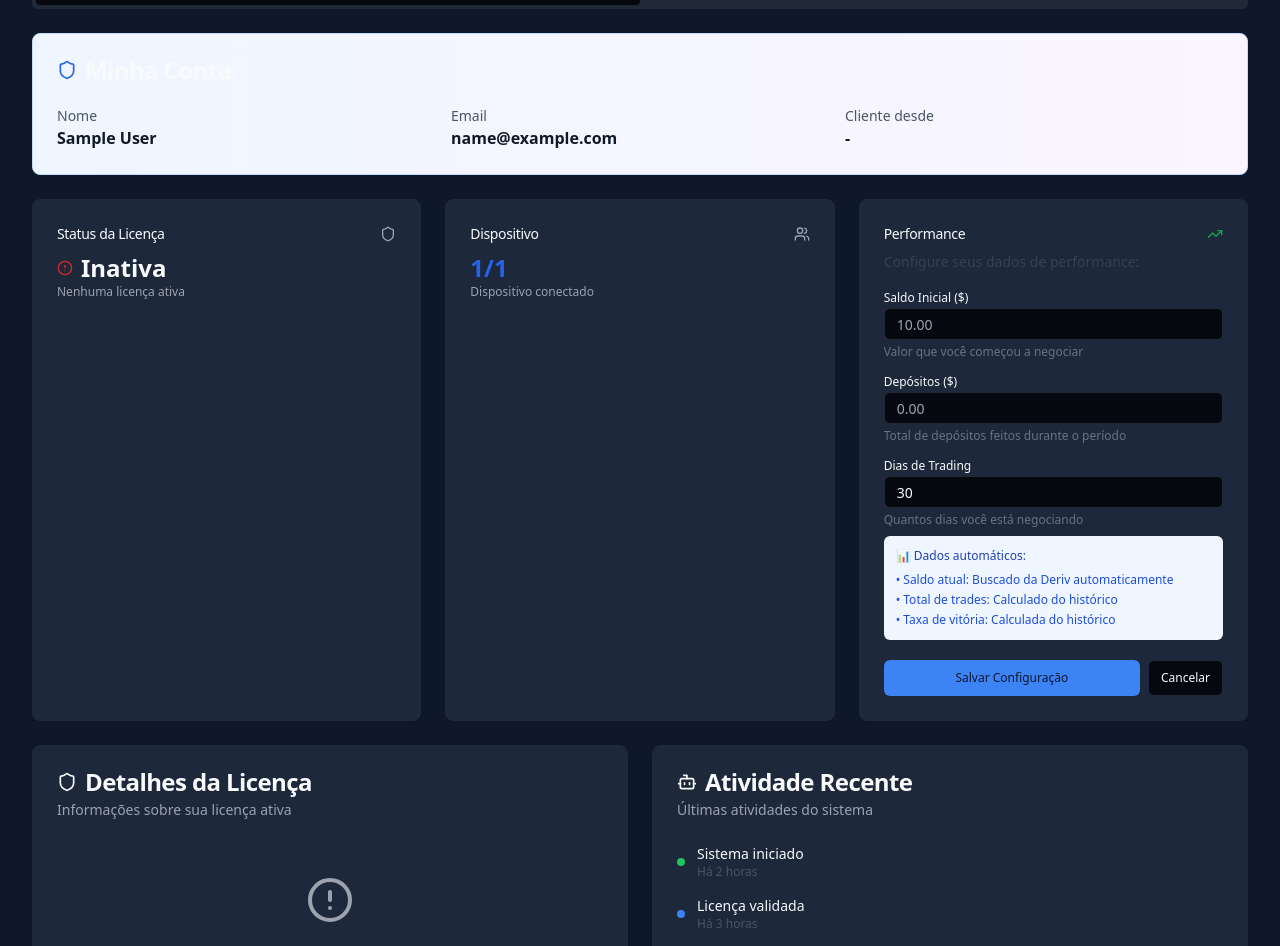
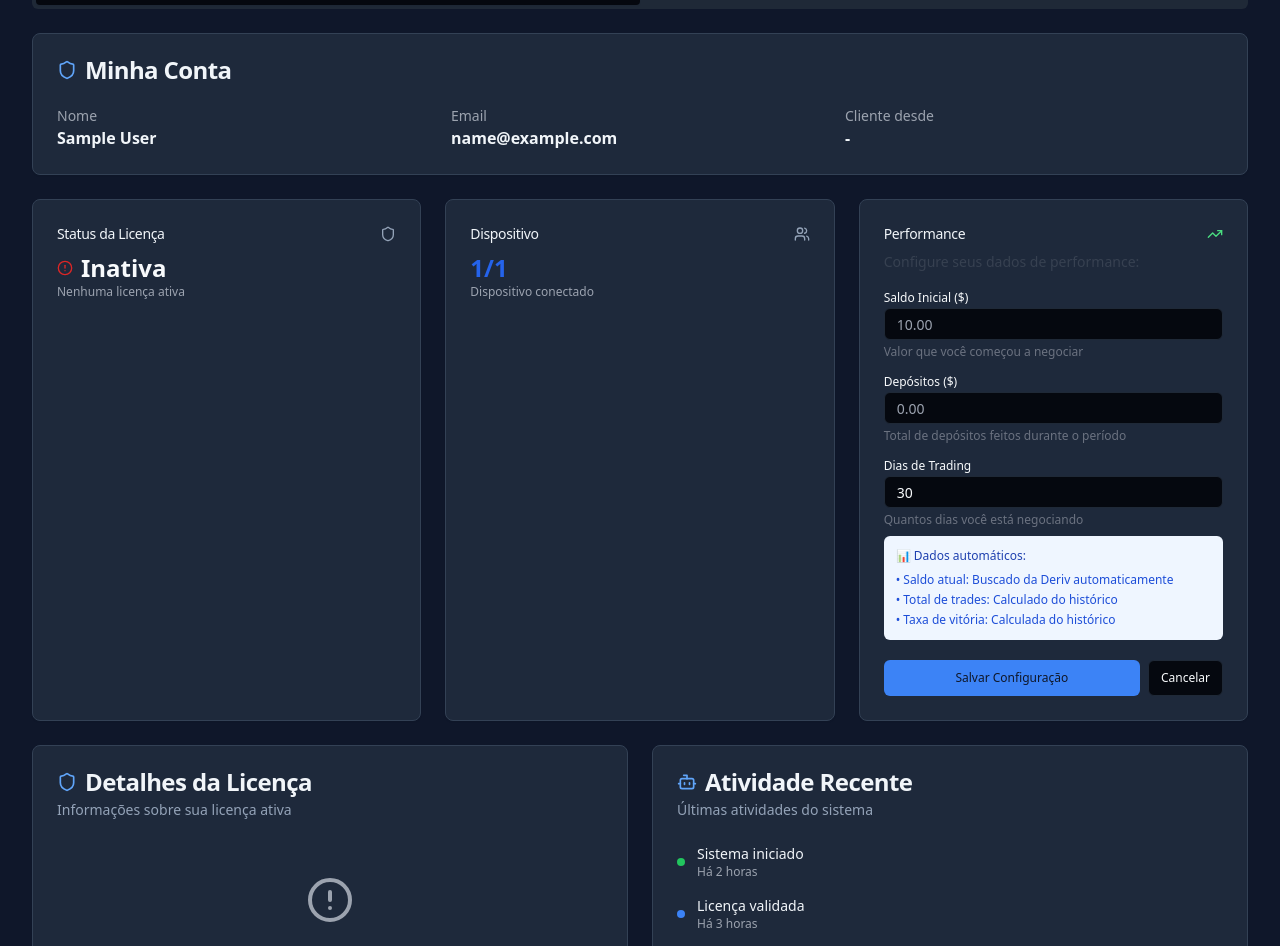
Before and after one commit to MarcusBragantini/mvb-bot-pro, a React (Vite) app: page /dashboard in a window 1280 px wide. Shown: the part 206-1152 px from the top of the page. Built offline with nearby package versions, Linux system fonts and the light colour scheme; no server answers; sample sign-in values are in the browser's storage.

Commit message:
🌙 Escurecer todos os cards brancos do Dashboard: Minha Conta, Status, Performance e Atividade

```diff
--- a/src/pages/Dashboard.tsx
+++ b/src/pages/Dashboard.tsx
@@ -394,7 +394,7 @@ export default function Dashboard() {
   return (
     <div className="min-h-screen bg-slate-900">
       {/* Header */}
-      <header className="bg-white shadow-sm border-b">
+      <header className="bg-slate-800 shadow-sm border-b border-slate-700">
         <div className="max-w-7xl mx-auto px-4 sm:px-6 lg:px-8">
           <div className="flex justify-between items-center h-16">
             <div className="flex items-center space-x-3">
@@ -455,46 +455,46 @@ export default function Dashboard() {
 
           <TabsContent value="overview" className="space-y-6" forceMount style={{ display: activeTab === 'overview' ? 'block' : 'none' }}>
             {/* Informações da Conta */}
-            <Card className="bg-gradient-to-r from-blue-50 to-purple-50 border-blue-200">
+            <Card className="bg-slate-800 border-slate-700">
               <CardHeader>
-                <CardTitle className="flex items-center gap-2">
-                  <Shield className="h-5 w-5 text-blue-600" />
+                <CardTitle className="flex items-center gap-2 text-slate-100">
+                  <Shield className="h-5 w-5 text-blue-400" />
                   Minha Conta
                 </CardTitle>
               </CardHeader>
               <CardContent className="space-y-4">
                 <div className="grid grid-cols-1 md:grid-cols-3 gap-4">
                   <div>
-                    <p className="text-sm text-gray-600">Nome</p>
-                    <p className="font-semibold text-gray-900">{user?.name}</p>
+                    <p className="text-sm text-gray-400">Nome</p>
+                    <p className="font-semibold text-slate-100">{user?.name}</p>
                   </div>
                   <div>
-                    <p className="text-sm text-gray-600">Email</p>
-                    <p className="font-semibold text-gray-900">{user?.email}</p>
+                    <p className="text-sm text-gray-400">Email</p>
+                    <p className="font-semibold text-slate-100">{user?.email}</p>
                   </div>
                   <div>
-                    <p className="text-sm text-gray-600">Cliente desde</p>
-                    <p className="font-semibold text-gray-900">
+                    <p className="text-sm text-gray-400">Cliente desde</p>
+                    <p className="font-semibold text-slate-100">
                       {user?.created_at ? new Date(user.created_at).toLocaleDateString('pt-BR') : '-'}
                     </p>
                   </div>
                 </div>
                 {activeLicense && (
-                  <div className="pt-4 border-t border-blue-200">
+                  <div className="pt-4 border-t border-slate-600">
                     <div className="grid grid-cols-1 md:grid-cols-4 gap-4">
                       <div>
-                        <p className="text-sm text-gray-600">Tipo de Licença</p>
+                        <p className="text-sm text-gray-400">Tipo de Licença</p>
                         <Badge className="mt-1 bg-blue-600 text-white">
                           {activeLicense.license_type.toUpperCase()}
                         </Badge>
                       </div>
                       <div>
-                        <p className="text-sm text-gray-600">Chave</p>
-                        <p className="font-mono text-xs font-semibold text-gray-900">{activeLicense.license_key}</p>
+                        <p className="text-sm text-gray-400">Chave</p>
+                        <p className="font-mono text-xs font-semibold text-slate-100">{activeLicense.license_key}</p>
                       </div>
                       <div>
-                        <p className="text-sm text-gray-600">Expira em</p>
-                        <p className="font-semibold text-gray-900">
+                        <p className="text-sm text-gray-400">Expira em</p>
+                        <p className="font-semibold text-slate-100">
                           {activeLicense.license_type === 'lifetime'
                             ? '∞ Vitalícia'
                             : activeLicense.license_type === 'free'
@@ -503,8 +503,8 @@ export default function Dashboard() {
                         </p>
                       </div>
                       <div>
-                        <p className="text-sm text-gray-600">Dispositivos</p>
-                        <p className="font-semibold text-gray-900">{activeLicense.max_devices} permitido(s)</p>
+                        <p className="text-sm text-gray-400">Dispositivos</p>
+                        <p className="font-semibold text-slate-100">{activeLicense.max_devices} permitido(s)</p>
                       </div>
                     </div>
                   </div>
@@ -514,10 +514,10 @@ export default function Dashboard() {
 
             {/* Status Cards */}
             <div className="grid grid-cols-1 md:grid-cols-2 lg:grid-cols-3 gap-6">
-              <Card>
+              <Card className="bg-slate-800 border-slate-700">
                 <CardHeader className="flex flex-row items-center justify-between space-y-0 pb-2">
-                  <CardTitle className="text-sm font-medium">Status da Licença</CardTitle>
-                  <Shield className="h-4 w-4 text-muted-foreground" />
+                  <CardTitle className="text-sm font-medium text-slate-100">Status da Licença</CardTitle>
+                  <Shield className="h-4 w-4 text-slate-400" />
                 </CardHeader>
                 <CardContent>
                   <div className="flex items-center space-x-2">
@@ -538,10 +538,10 @@ export default function Dashboard() {
                 </CardContent>
               </Card>
 
-              <Card>
+              <Card className="bg-slate-800 border-slate-700">
                 <CardHeader className="flex flex-row items-center justify-between space-y-0 pb-2">
-                  <CardTitle className="text-sm font-medium">Dispositivo</CardTitle>
-                  <Users className="h-4 w-4 text-muted-foreground" />
+                  <CardTitle className="text-sm font-medium text-slate-100">Dispositivo</CardTitle>
+                  <Users className="h-4 w-4 text-slate-400" />
                 </CardHeader>
                 <CardContent>
                   <div className="text-2xl font-bold text-blue-600">
@@ -555,10 +555,10 @@ export default function Dashboard() {
 
               {/* ✅ CORREÇÃO: Card de status do bot removido (causava problemas intermitentes) */}
 
-              <Card>
+              <Card className="bg-slate-800 border-slate-700">
                 <CardHeader className="flex flex-row items-center justify-between space-y-0 pb-2">
-                  <CardTitle className="text-sm font-medium">Performance</CardTitle>
-                  <TrendingUp className={`h-4 w-4 ${performance.isPositive ? 'text-green-600' : 'text-red-600'}`} />
+                  <CardTitle className="text-sm font-medium text-slate-100">Performance</CardTitle>
+                  <TrendingUp className={`h-4 w-4 ${performance.isPositive ? 'text-green-400' : 'text-red-400'}`} />
                 </CardHeader>
                 <CardContent>
                   {showConfigForm ? (
@@ -642,13 +642,13 @@ export default function Dashboard() {
 
             {/* License Details */}
             <div className="grid grid-cols-1 lg:grid-cols-2 gap-6">
-              <Card>
+              <Card className="bg-slate-800 border-slate-700">
                 <CardHeader>
-                  <CardTitle className="flex items-center space-x-2">
-                    <Shield className="h-5 w-5" />
+                  <CardTitle className="flex items-center space-x-2 text-slate-100">
+                    <Shield className="h-5 w-5 text-blue-400" />
                     <span>Detalhes da Licença</span>
                   </CardTitle>
-                  <CardDescription>
+                  <CardDescription className="text-slate-400">
                     Informações sobre sua licença ativa
                   </CardDescription>
                 </CardHeader>
@@ -736,13 +736,13 @@ export default function Dashboard() {
                 </CardContent>
               </Card>
 
-              <Card>
+              <Card className="bg-slate-800 border-slate-700">
                 <CardHeader>
-                  <CardTitle className="flex items-center space-x-2">
-                    <Bot className="h-5 w-5" />
+                  <CardTitle className="flex items-center space-x-2 text-slate-100">
+                    <Bot className="h-5 w-5 text-blue-400" />
                     <span>Atividade Recente</span>
                   </CardTitle>
-                  <CardDescription>
+                  <CardDescription className="text-slate-400">
                     Últimas atividades do sistema
                   </CardDescription>
                 </CardHeader>
@@ -751,22 +751,22 @@ export default function Dashboard() {
                     <div className="flex items-center space-x-3">
                       <div className="w-2 h-2 bg-green-500 rounded-full"></div>
                       <div className="flex-1">
-                        <p className="text-sm font-medium">Sistema iniciado</p>
-                        <p className="text-xs text-gray-600">Há 2 horas</p>
+                        <p className="text-sm font-medium text-slate-100">Sistema iniciado</p>
+                        <p className="text-xs text-gray-400">Há 2 horas</p>
                       </div>
                     </div>
                     <div className="flex items-center space-x-3">
                       <div className="w-2 h-2 bg-blue-500 rounded-full"></div>
                       <div className="flex-1">
-                        <p className="text-sm font-medium">Licença validada</p>
-                        <p className="text-xs text-gray-600">Há 3 horas</p>
+                        <p className="text-sm font-medium text-slate-100">Licença validada</p>
+                        <p className="text-xs text-gray-400">Há 3 horas</p>
                       </div>
                     </div>
                     <div className="flex items-center space-x-3">
                       <div className="w-2 h-2 bg-yellow-500 rounded-full"></div>
                       <div className="flex-1">
-                        <p className="text-sm font-medium">Configuração atualizada</p>
-                        <p className="text-xs text-gray-600">Ontem</p>
+                        <p className="text-sm font-medium text-slate-100">Configuração atualizada</p>
+                        <p className="text-xs text-gray-400">Ontem</p>
                       </div>
                     </div>
                   </div>
```
